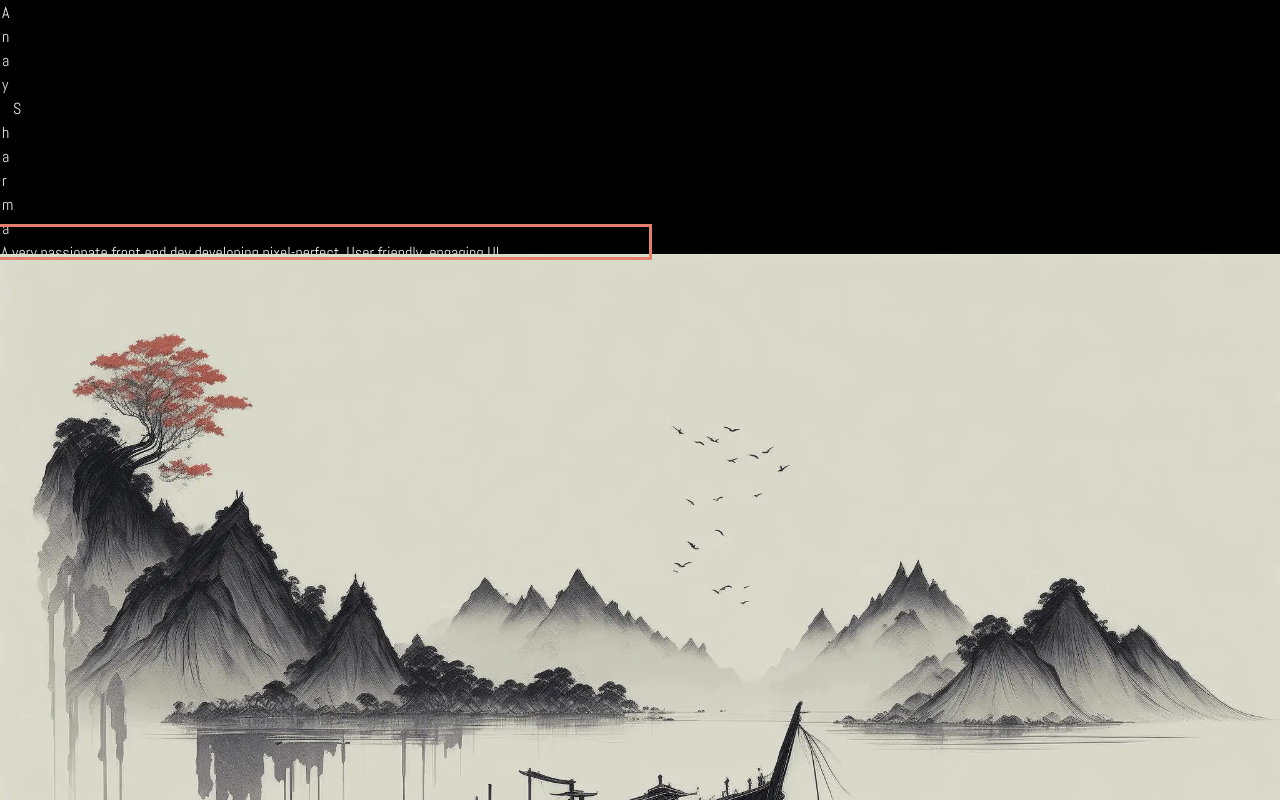
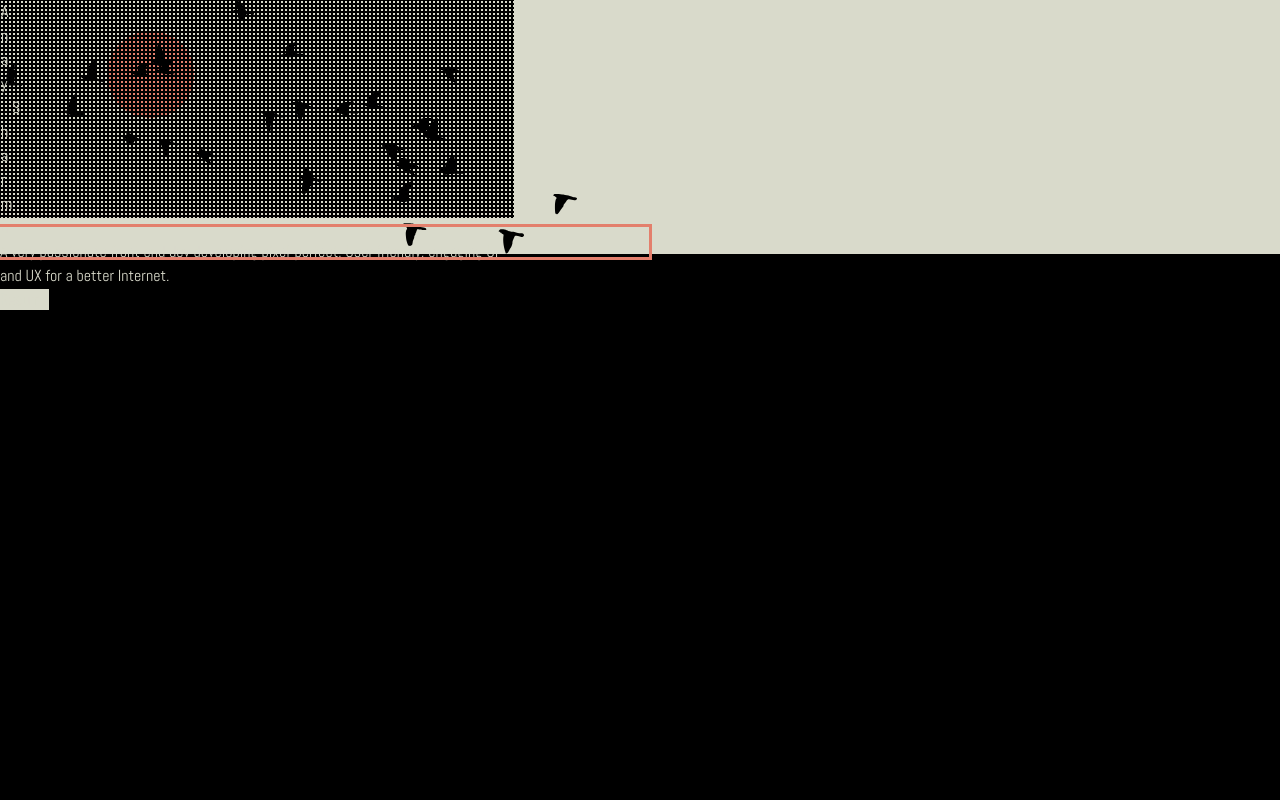
Before and after one commit to anaysharma/next-proto-portfolio, a Next.js app: page / in a window 1280 px wide. Shown: the top 800 px of the page. Built offline with nearby package versions, Linux system fonts and the light colour scheme.

Commit message:
optimize bg image

```diff
--- a/components/About.tsx
+++ b/components/About.tsx
@@ -46,11 +46,10 @@ export default function About(props: { setNavlink: Function }) {
 		<div className="flex gap-2" ref={sectionScope}>
 			<motion.div
 				layoutId="min"
-				className="mx-auto flex flex-col gap-1 p-5 backdrop-blur backdrop-brightness-200"
+				className="mx-auto flex flex-col gap-1 border border-black p-5 backdrop-blur-sm backdrop-brightness-150 backdrop-saturate-150"
 				style={{
 					backgroundImage: 'radial-gradient( #0000 1px, #000 1px )',
 					backgroundSize: '4px 4px',
-					border: '1px solid black',
 					backgroundPosition: '4px 4px',
 					height: 218,
 					width: 514,
@@ -74,7 +73,7 @@ export default function About(props: { setNavlink: Function }) {
 				<motion.p
 					initial={{ y: 20, opacity: 0 }}
 					animate={{ y: 0, opacity: 1 }}
-					transition={{ duration: 1, delay: 0.6 }}
+					transition={{ duration: 0.8, delay: 0.6 }}
 					className="m-0 bg-black px-4 py-2"
 				>
 					A very passionate front end dev developing pixel-perfect, User
@@ -83,7 +82,7 @@ export default function About(props: { setNavlink: Function }) {
 				<motion.div
 					initial={{ y: 20, opacity: 0 }}
 					animate={{ y: 0, opacity: 1 }}
-					transition={{ duration: 1, delay: 1 }}
+					transition={{ duration: 0.8, delay: 0.8 }}
 					className="mt-auto flex w-full items-center justify-between gap-4"
 				>
 					<motion.a
--- a/pages/index.tsx
+++ b/pages/index.tsx
@@ -63,15 +63,6 @@ export default function Home() {
 			</main>
 
 			<Cursor />
-			<div className="absolute inset-0 -z-50 overflow-hidden">
-				<Image
-					className="h-full w-full object-cover"
-					src="/bg.webp"
-					alt="background image"
-					width={2048}
-					height={1152}
-				/>
-			</div>
 		</>
 	);
 }
--- a/styles/globals.css
+++ b/styles/globals.css
@@ -15,13 +15,17 @@
 body {
 	margin: 0;
 	opacity: 0;
-	color: #e7e9e6;
+	color: #d9dacb;
 }
 
 div#__next {
 	opacity: 0;
 	scale: 0.8;
-	transition: 1.2s;
+	transition: scale 1s 200ms;
+	background-image: url('/bg.svg');
+	background-color: #d9dacb;
+	background-size: contain;
+	background-repeat: no-repeat;
 }
 
 body.rendered > #__next {
@@ -38,7 +42,7 @@ body.rendered > #__next {
 }
 
 #page-loader {
-	transition: transform 1s;
+	transition: transform 0.6s 400ms;
 	cursor: wait !important;
 }
 
```
Also changed, not shown: public/bg.svg (added), public/linkedin-circled.svg (deleted).
